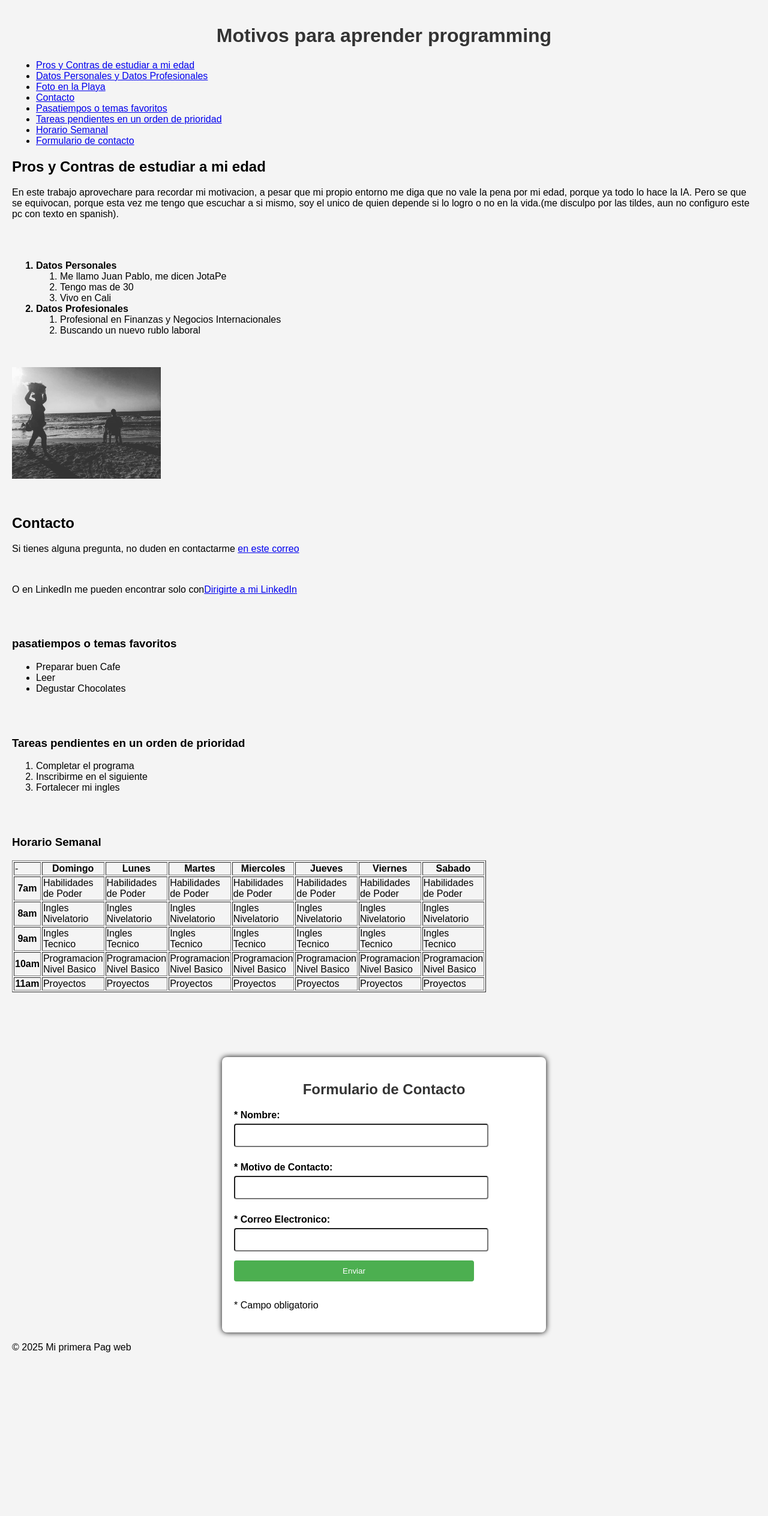
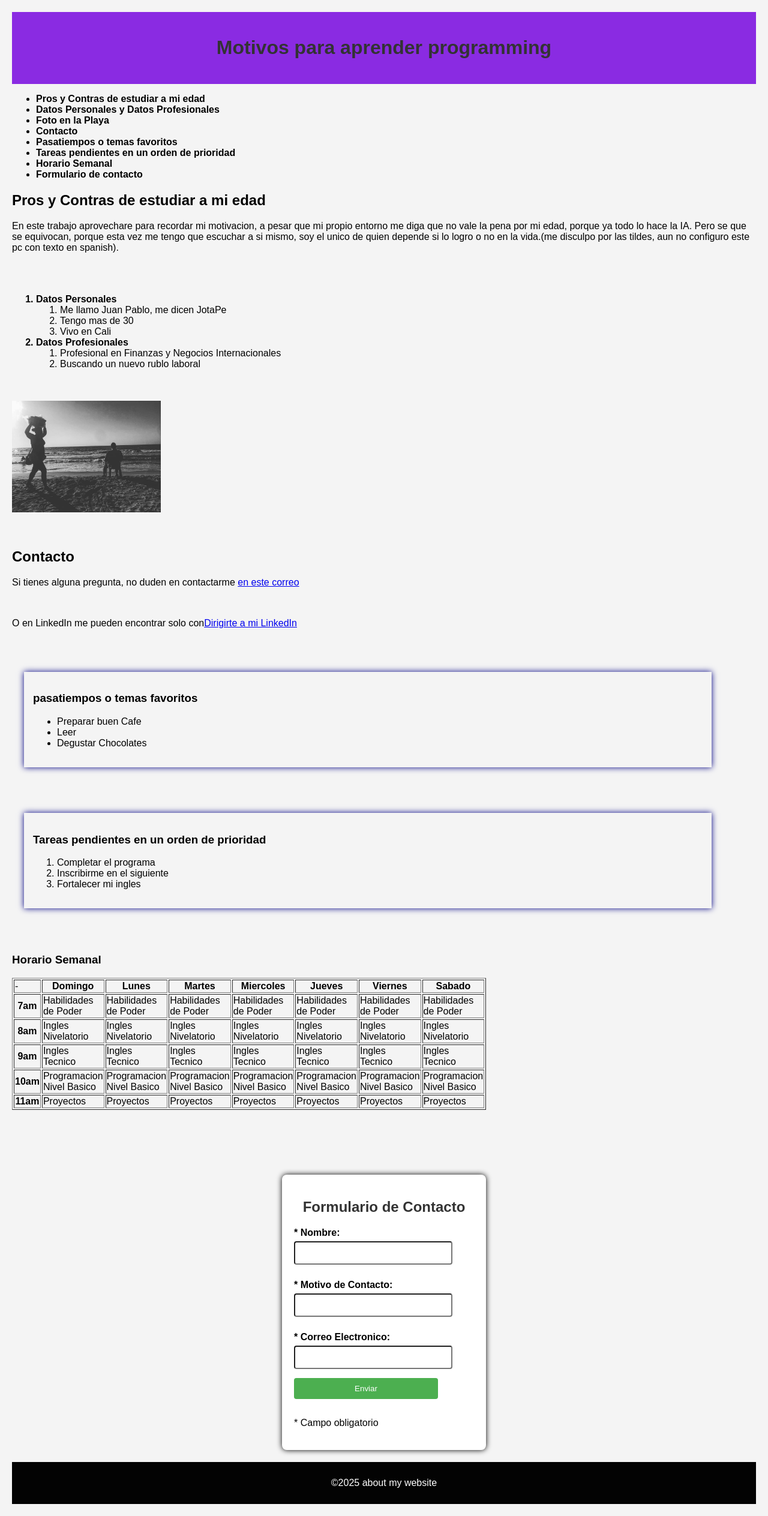
Before and after one commit to JotaPeCreator/Laboratorio1, a plain HTML site: page index.html in a window 1280 px wide. Shown: the whole page at 60% size. Before the commit the page ends 2291 px from the top, so only its background shows below. Drawn offline with Linux system fonts and the light colour scheme.

Commit message:
se realizan los cambios solicitados en el segundo entregable

```diff
--- a/estilo.css
+++ b/estilo.css
@@ -4,9 +4,25 @@ body{
 	margin: 0 auto;
 	padding: 20px;
 }
+header{
+    background-color: blueviolet;
+    padding: 20px;
+    text-align: center;
+    color: antiquewhite;
+}
 h1{
 	text-align: center;
 	color: #333;
+}
+nav a{
+    color: black;
+    text-decoration: none;
+    margin: 0 15 px;
+    font-weight: bold;
+
+}
+nav a:hover{
+    color: chocolate;
 }
 label{
 	display: block;
@@ -29,11 +45,35 @@ input[type="submit"]{
 input[type="submit"]:hover{
 	background-color: #45a049;
 }
-.container{
-	max-width: 500px;
+.contenedor1{
+    width: 90%;
+    margin: 20px;
+    padding: 15px;
+    background-color: #f4f4f4;
+    border border-radius: 8px;
+    box-shadow:  0 0 10px rgb(0, 0, 130.1);
+}
+
+.contenedor h2{
+    color #333;
+}
+.contenedor h3{
+    color #555;
+    font-size: 16px;
+    line-height: 1.6;
+}
+.contenedor2{
+	max-width: 300px;
 	margin: 0 auto;
 	padding: 20px;
 	background-color: #fff;
 	border-radius: 8px;
 	box-shadow: 0 0 10px rgba(0,0,0.1);
 }
+footer{
+    background-color: rgb(3, 3, 3);
+    color: white;
+    text-align: center;
+    padding: 10px;
+    margin-top: 20px;
+}
--- a/index.html
+++ b/index.html
@@ -7,7 +7,9 @@
 	<link rel="stylesheet" type="text/css" href="estilo.css">
 </head>
 <body>
+	<header>
 	<h1>Motivos para aprender programming</h1>
+	</header>
 	<nav>
 		<ul>
 			<li><a href="#Pros y Contras de estudiar a mi edad">Pros y Contras de estudiar a mi edad</a></li>
@@ -54,21 +56,27 @@
 	</section>
 	<br><br>
 	<section id="pasatiempos o temas favoritos">
+	<main>
+		<div class="contenedor1">
 	<h3>pasatiempos o temas favoritos</h3>
 	<ul>
 		<li>Preparar buen Cafe</li>
 		<li>Leer</li>
 		<li>Degustar Chocolates</li>
 	</ul>
+		</div>
 	</section>
 	<br><br>
 	<section id="Tareas pendientes en un orden de prioridad">
+		<div class="contenedor1">
 	<h3>Tareas pendientes en un orden de prioridad</h3>
 	<ol>
 		<li>Completar el programa</li>
 		<li>Inscribirme en el siguiente</li>
 		<li>Fortalecer mi ingles</li>
 	</ol>
+		</div>
+	</main>
 	</section>
 	<br><br>
 	<section id="Horario Semanal">
@@ -143,7 +151,7 @@
 		</section>
 		<br><br><br><br><br><br>
 		<section id="Formulario de contacto">
-		<div class="container">
+		<div class="contenedor2">
 		<h1>Formulario de Contacto</h1>
 		<form action="formulario.php" method="post">
 			<label>* Nombre: </label>
@@ -158,7 +166,10 @@
 		</form>
 		</div>
 		</section>
-
-<p>&copy; 2025 Mi primera Pag web</p>
+    <footer>
+        <p>
+            &copy;2025 about my website
+        </p>
+    </footer>
 </body>
 </html>
```
